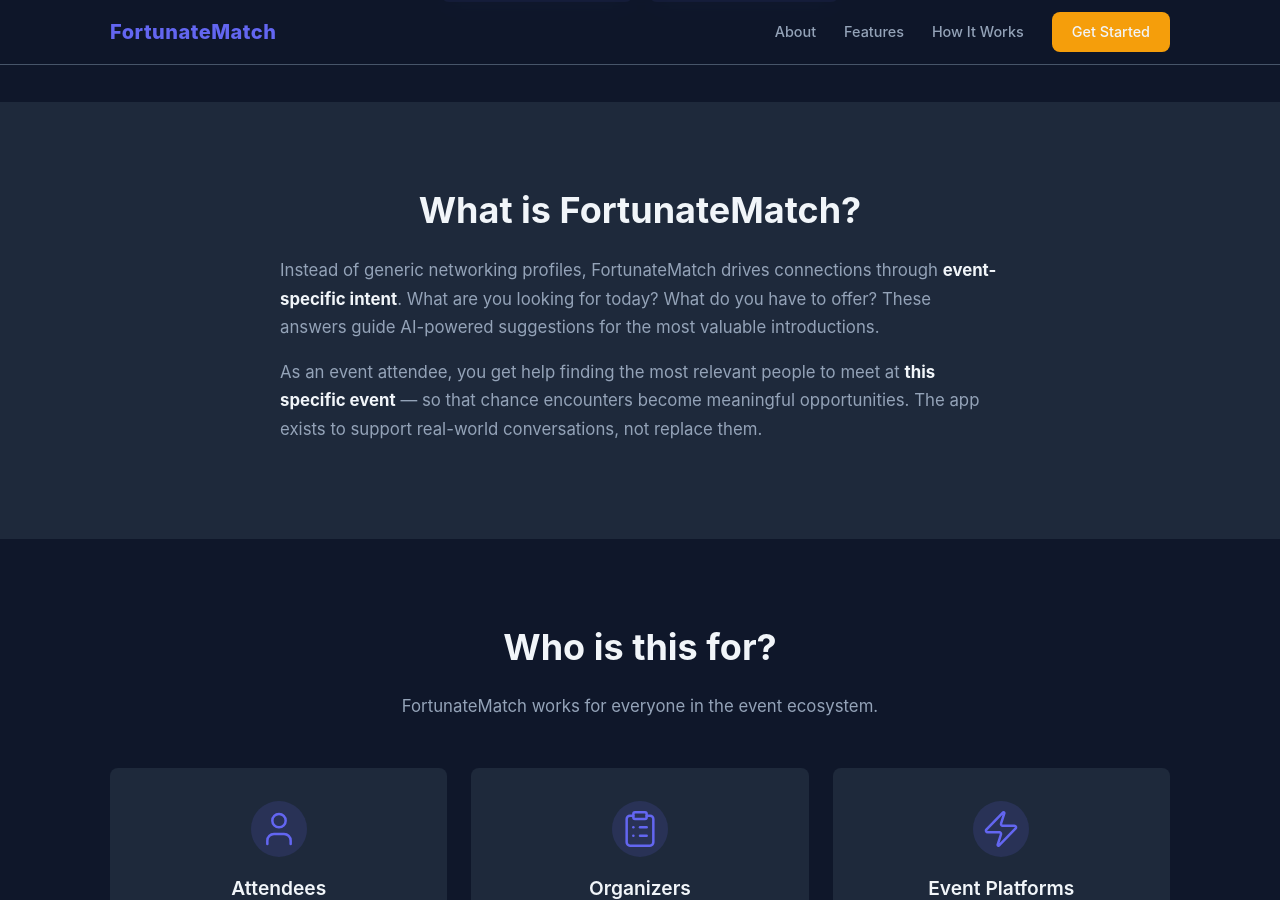
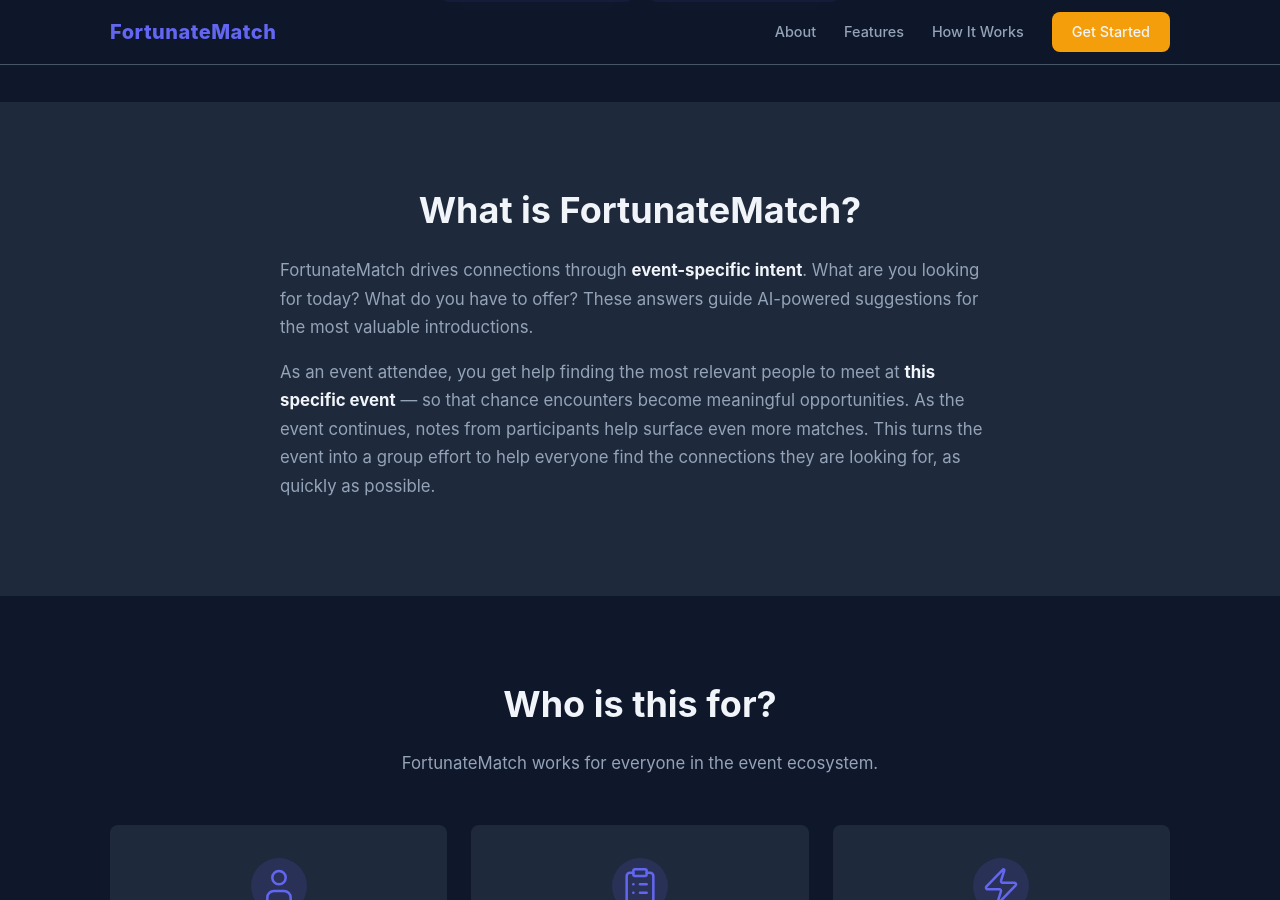
Before and after one commit to Ministry-of-Product/FortunateMatchWebsite, a Jekyll site: the page built from index.html, in a window 1280 px wide and 900 px high, scrolled down 436 px. Built offline with Jekyll 4.4.1, drawn with Linux system fonts in a browser that asks for light colours.

Commit message:
Changed the language for what it is

```diff
--- a/_includes/about.html
+++ b/_includes/about.html
@@ -3,15 +3,12 @@
     <h2 class="section-title">What is FortunateMatch?</h2>
     <div class="about-content">
       <p>
-        Instead of generic networking profiles, FortunateMatch drives connections through
-        <strong>event-specific intent</strong>. What are you looking for today? What do you
-        have to offer? These answers guide AI-powered suggestions for the most valuable
-        introductions.
+        FortunateMatch drives connections through <strong>event-specific intent</strong>. What are you looking for today? What do you have to offer? These answers guide AI-powered suggestions for the most valuable introductions.
       </p>
       <p>
         As an event attendee, you get help finding the most relevant people to meet at
         <strong>this specific event</strong> — so that chance encounters become meaningful
-        opportunities. The app exists to support real-world conversations, not replace them.
+        opportunities. As the event continues, notes from participants help surface even more matches. This turns the event into a group effort to help everyone find the connections they are looking for, as quickly as possible.
       </p>
     </div>
   </div>
```
